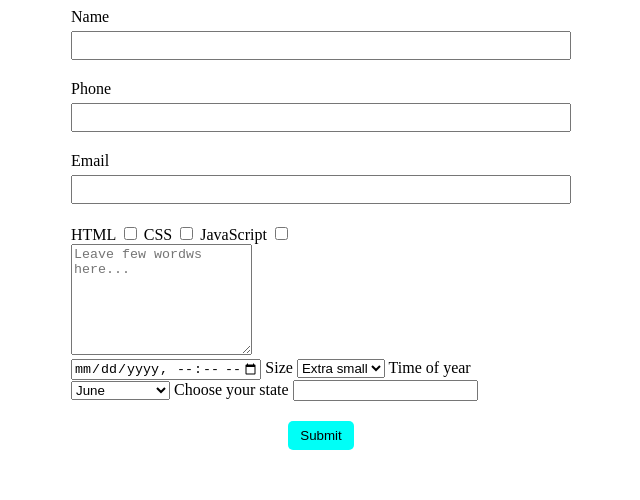
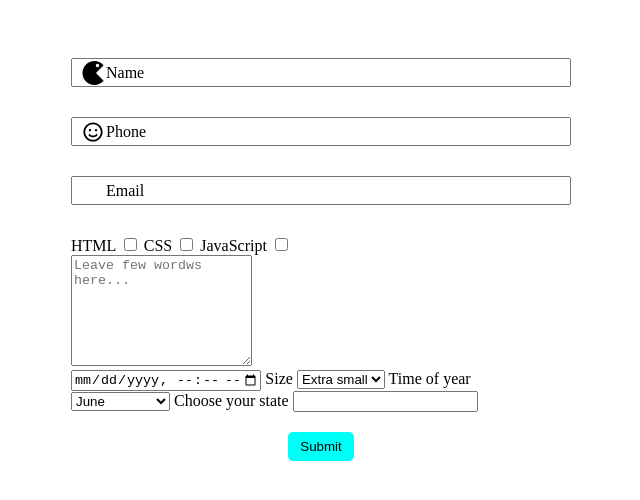
Before and after one commit to inhamostova/tutorial, a plain HTML site: page form-06.html in a window 1280 px wide. Shown: the whole page, without its empty margins (319-959 px from the left). Drawn offline with Linux system fonts and the light colour scheme.

Commit message:
form styles

```diff
--- a/css/form.css
+++ b/css/form.css
@@ -3,17 +3,56 @@
   width: 500px;
   margin-right: auto;
   margin-left: auto;
+  padding-top: 50px;
 }
 
 .form-group {
-  margin-bottom: 20px;
+  position: relative;
+  margin-bottom: 30px;
   display: flex;
   flex-direction: column;
   gap: 5px;
 }
 
-.form-group input {
+.form-input {
   padding: 5px 10px;
+  padding-left: 35px;
+}
+
+.form-input:focus {
+  border-color: teal;
+}
+
+.form-input:focus + .form-label,
+.form-input:not(:placeholder-shown) + .form-label {
+  transform: translateY(-40px);
+}
+
+/* .form-group:focus-within {
+  color: tomato;
+} */
+
+.form-label {
+  position: absolute;
+  left: 35px;
+  top: 50%;
+  transform: translateY(-50%);
+  transition: transform 300ms linear;
+}
+
+.form-icon {
+  position: absolute;
+  top: 50%;
+  left: 10px;
+  display: block;
+  transform: translateY(-50%);
+  width: 24px;
+  height: 24px;
+  /* fill: currentColor; */
+}
+
+.form-input:focus ~ .form-icon {
+  fill: teal;
 }
 
 .form-btn {
--- a/form-06.html
+++ b/form-06.html
@@ -9,17 +9,35 @@
   <body>
     <form name="form-tutorial" class="js-form">
       <div class="form-group">
-        <label for="name">Name</label>
-        <input type="text" name="user-name" id="name" minlength="3" maxlength="10" />
+        <input
+          class="form-input"
+          type="text"
+          name="user-name"
+          id="name"
+          minlength="3"
+          maxlength="10"
+          placeholder=" "
+        />
+        <label class="form-label" for="name">Name</label>
+
+        <svg class="form-icon">
+          <use href="./images/icons-2.svg#pacman"></use>
+        </svg>
       </div>
 
       <div class="form-group">
-        <label for="phone">Phone</label> <input type="tel" name="user-phone" id="phone" />
+        <input class="form-input" type="tel" name="user-phone" id="phone" placeholder=" " />
+        <label class="form-label" for="phone">Phone</label>
+        <svg class="form-icon">
+          <use href="./images/icons.svg#face-regular"></use>
+        </svg>
       </div>
 
       <div class="form-group">
-        <label for="email">Email</label> <input type="email" name="user-email" id="email" />
+        <input class="form-input" type="email" name="user-email" id="email" placeholder=" " />
+        <label class="form-label" for="email">Email</label>
       </div>
+
       <div>
         <label for="topics">HTML</label>
         <input type="checkbox" id="topics" name="topic" value="html" />
```
Also changed, not shown: images/icons-2.svg (added).
